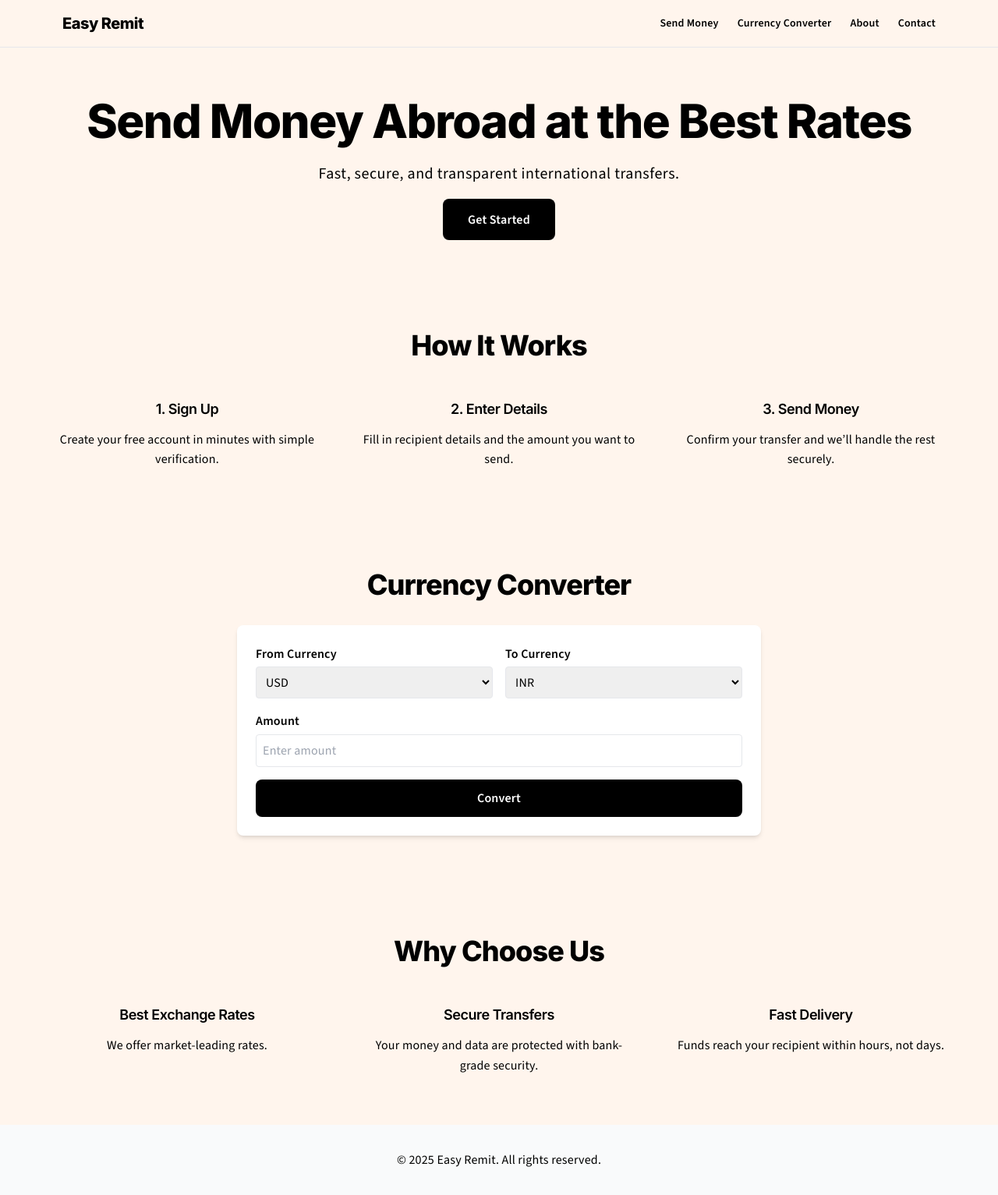
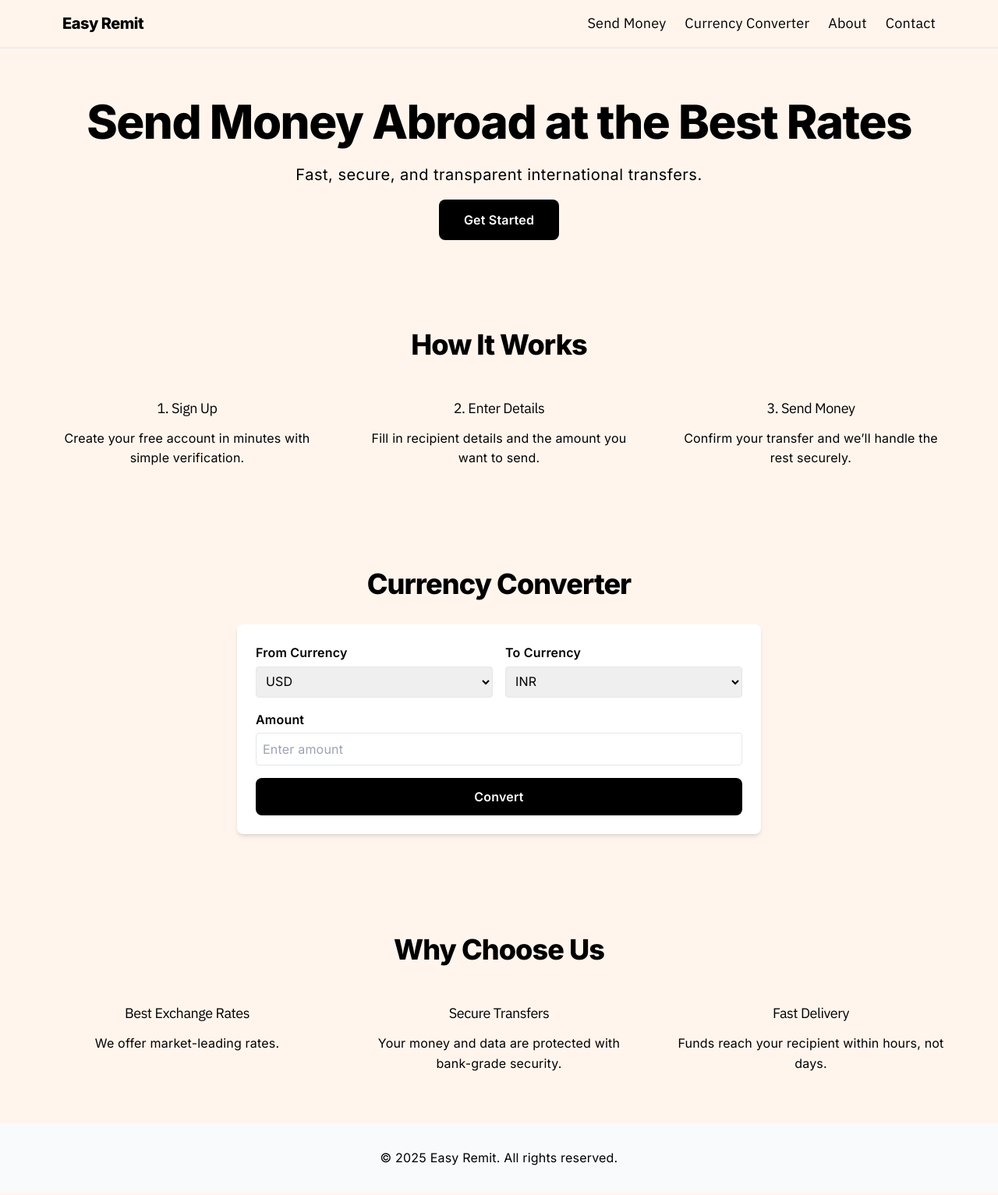
Before and after one commit to gitguyroy/Easy-Remit-2, a plain HTML site: page index.html in a window 1280 px wide. Shown: the whole page at 78% size. Drawn offline with nearby package versions, Linux system fonts and the light colour scheme.

Commit message:
Update index.html
Updated code

```diff
--- a/index.html
+++ b/index.html
@@ -5,10 +5,10 @@
   <meta name="viewport" content="width=device-width, initial-scale=1.0" />
   <title>Easy Remit - International Transfers</title>
   <script src="https://cdn.tailwindcss.com"></script>
-  <link href="https://fonts.googleapis.com/css2?family=Inter:wght@400;600;800&family=Source+Sans+3:wght@400;500;600&display=swap" rel="stylesheet">
+  <link href="https://fonts.googleapis.com/css2?family=Inter:wght@400;600;800&family=IBM+Plex+Sans:wght@400;600;700&display=swap" rel="stylesheet">
   <style>
     body {
-      font-family: 'Source Sans 3', sans-serif;
+      font-family: 'Inter', sans-serif;
       color: #000;
       letter-spacing: 0.2px;
     }
@@ -18,18 +18,67 @@
       letter-spacing: -0.5px;
       color: #000;
     }
-    p, a, li, td, th, input, select, button, label {
-      font-family: 'Source Sans 3', sans-serif;
+    p, li, td, th, input, select, button, label {
+      font-family: 'Inter', sans-serif;
       font-weight: 400;
       line-height: 1.6;
       color: #000;
     }
-    nav a {
-      font-weight: 700;
+    nav a,
+    .section-menu h4 {
+      font-family: 'IBM Plex Sans', sans-serif !important;
+      font-weight: 400;
+      position: relative;
+      color: #000;
+      transition: color 0.3s ease;
+    }
+    nav a::after,
+    .section-menu h4::after {
+      content: '';
+      position: absolute;
+      left: 0;
+      bottom: -3px;
+      width: 0;
+      height: 2px;
+      background: #000;
+      transition: width 0.3s ease;
+    }
+    nav a:hover::after,
+    .section-menu h4:hover::after {
+      width: 100%;
+    }
+    nav a:hover,
+    .section-menu h4:hover {
+      color: #555;
     }
     th {
       font-weight: 700;
       border: none !important;
+    }
+
+    /* Popup Styles */
+    #thankYouPopup {
+      position: fixed;
+      inset: 0;
+      background: rgba(0,0,0,0.6);
+      display: none;
+      align-items: center;
+      justify-content: center;
+      z-index: 50;
+    }
+    #thankYouPopup .popup-content {
+      background: #fff;
+      padding: 2rem;
+      border-radius: 0.75rem;
+      text-align: center;
+      max-width: 400px;
+      width: 90%;
+      box-shadow: 0 10px 25px rgba(0,0,0,0.2);
+      animation: popupScale 0.3s ease;
+    }
+    @keyframes popupScale {
+      from { transform: scale(0.8); opacity: 0; }
+      to { transform: scale(1); opacity: 1; }
     }
   </style>
 </head>
@@ -39,11 +88,11 @@
     <div class="max-w-6xl mx-auto flex items-center justify-between p-4">
       <h1 class="text-xl font-bold">Easy Remit</h1>
       <nav>
-        <ul class="flex space-x-6 text-sm font-bold">
-          <li><a href="#send" class="hover:opacity-70">Send Money</a></li>
-          <li><a href="#converter" class="hover:opacity-70">Currency Converter</a></li>
-          <li><a href="#about" class="hover:opacity-70">About</a></li>
-          <li><a href="#contact" class="hover:opacity-70">Contact</a></li>
+        <ul class="flex space-x-6 text-lg">
+          <li><a href="#send" class="pb-1">Send Money</a></li>
+          <li><a href="#converter" class="pb-1">Currency Converter</a></li>
+          <li><a href="#about" class="pb-1">About</a></li>
+          <li><a href="#contact" class="pb-1">Contact</a></li>
         </ul>
       </nav>
     </div>
@@ -59,20 +108,20 @@
   </section>
 
   <!-- How It Works -->
-  <section id="how" class="py-16 px-4">
+  <section id="how" class="py-16 px-4 section-menu">
     <div class="max-w-6xl mx-auto text-center">
       <h3 class="text-4xl font-bold mb-12 tracking-tight">How It Works</h3>
       <div class="grid grid-cols-1 md:grid-cols-3 gap-12">
         <div>
-          <h4 class="text-lg font-semibold mb-3 tracking-tight">1. Sign Up</h4>
+          <h4 class="text-lg font-normal mb-3 tracking-tight">1. Sign Up</h4>
           <p>Create your free account in minutes with simple verification.</p>
         </div>
         <div>
-          <h4 class="text-lg font-semibold mb-3 tracking-tight">2. Enter Details</h4>
+          <h4 class="text-lg font-normal mb-3 tracking-tight">2. Enter Details</h4>
           <p>Fill in recipient details and the amount you want to send.</p>
         </div>
         <div>
-          <h4 class="text-lg font-semibold mb-3 tracking-tight">3. Send Money</h4>
+          <h4 class="text-lg font-normal mb-3 tracking-tight">3. Send Money</h4>
           <p>Confirm your transfer and we’ll handle the rest securely.</p>
         </div>
       </div>
@@ -123,27 +172,26 @@
             <textarea name="message" placeholder="Your Message" class="border rounded px-2 py-2 w-full" required></textarea>
             <button type="submit" class="bg-black text-white px-6 py-3 rounded-lg font-semibold hover:opacity-80 transition w-full">Submit</button>
           </form>
-          <p id="formMsg" class="text-green-600 font-semibold mt-4 hidden">✅ Submitted successfully!</p>
         </div>
       </div>
     </div>
   </section>
 
   <!-- Why Choose Us -->
-  <section id="about" class="py-16 px-4">
+  <section id="about" class="py-16 px-4 section-menu">
     <div class="max-w-6xl mx-auto text-center">
       <h3 class="text-4xl font-bold mb-12 tracking-tight">Why Choose Us</h3>
       <div class="grid grid-cols-1 md:grid-cols-3 gap-12">
         <div>
-          <h4 class="text-lg font-semibold mb-3 tracking-tight">Best Exchange Rates</h4>
+          <h4 class="text-lg font-normal mb-3 tracking-tight">Best Exchange Rates</h4>
           <p>We offer market-leading rates.</p>
         </div>
         <div>
-          <h4 class="text-lg font-semibold mb-3 tracking-tight">Secure Transfers</h4>
+          <h4 class="text-lg font-normal mb-3 tracking-tight">Secure Transfers</h4>
           <p>Your money and data are protected with bank-grade security.</p>
         </div>
         <div>
-          <h4 class="text-lg font-semibold mb-3 tracking-tight">Fast Delivery</h4>
+          <h4 class="text-lg font-normal mb-3 tracking-tight">Fast Delivery</h4>
           <p>Funds reach your recipient within hours, not days.</p>
         </div>
       </div>
@@ -157,26 +205,41 @@
     </div>
   </footer>
 
+  <!-- Thank You Popup -->
+  <div id="thankYouPopup" class="flex">
+    <div class="popup-content">
+      <h4 class="text-2xl font-bold mb-4">🎉 Thank You!</h4>
+      <p>Your submission has been received. We will contact you soon.</p>
+      <button id="closePopup" class="mt-6 bg-black text-white px-6 py-2 rounded hover:opacity-80 transition">Close</button>
+    </div>
+  </div>
+
   <script>
     // Show contact form after Convert
     document.getElementById('convertBtn').addEventListener('click', function() {
       document.getElementById('contactForm').classList.remove('hidden');
+      document.getElementById('contactForm').scrollIntoView({ behavior: 'smooth' });
     });
 
-    // Google Sheets form submission demo
+    // Google Sheets form submission demo with popup
     const scriptURL = "YOUR_GOOGLE_APPS_SCRIPT_URL"; // Replace with deployed Google Apps Script URL
     const form = document.getElementById('googleSheetForm');
-    const formMsg = document.getElementById('formMsg');
+    const thankYouPopup = document.getElementById('thankYouPopup');
+    const closePopup = document.getElementById('closePopup');
 
     form.addEventListener('submit', e => {
       e.preventDefault();
       fetch(scriptURL, { method: 'POST', body: new FormData(form)})
         .then(response => {
-          formMsg.classList.remove('hidden');
+          thankYouPopup.style.display = 'flex';
           form.reset();
         })
         .catch(error => console.error('Error!', error.message));
     });
+
+    closePopup.addEventListener('click', () => {
+      thankYouPopup.style.display = 'none';
+    });
   </script>
 </body>
 </html>
```
